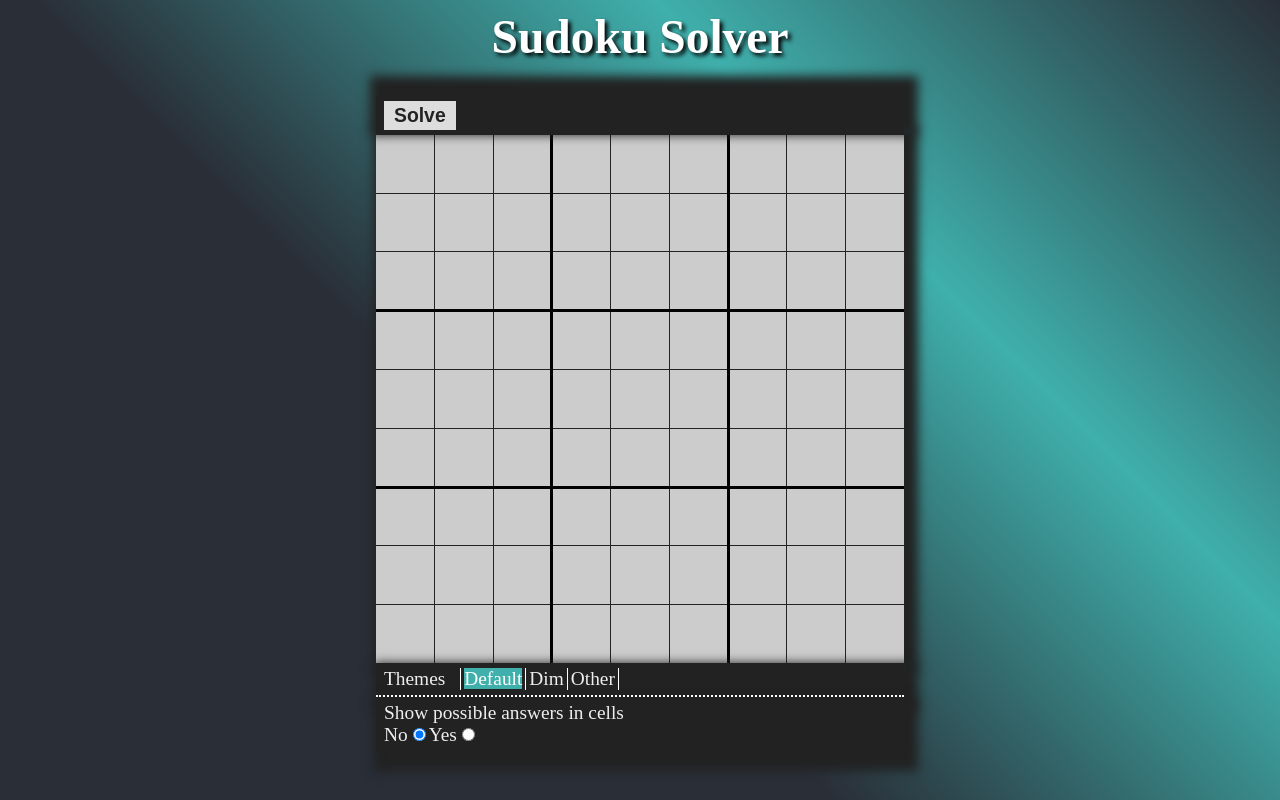
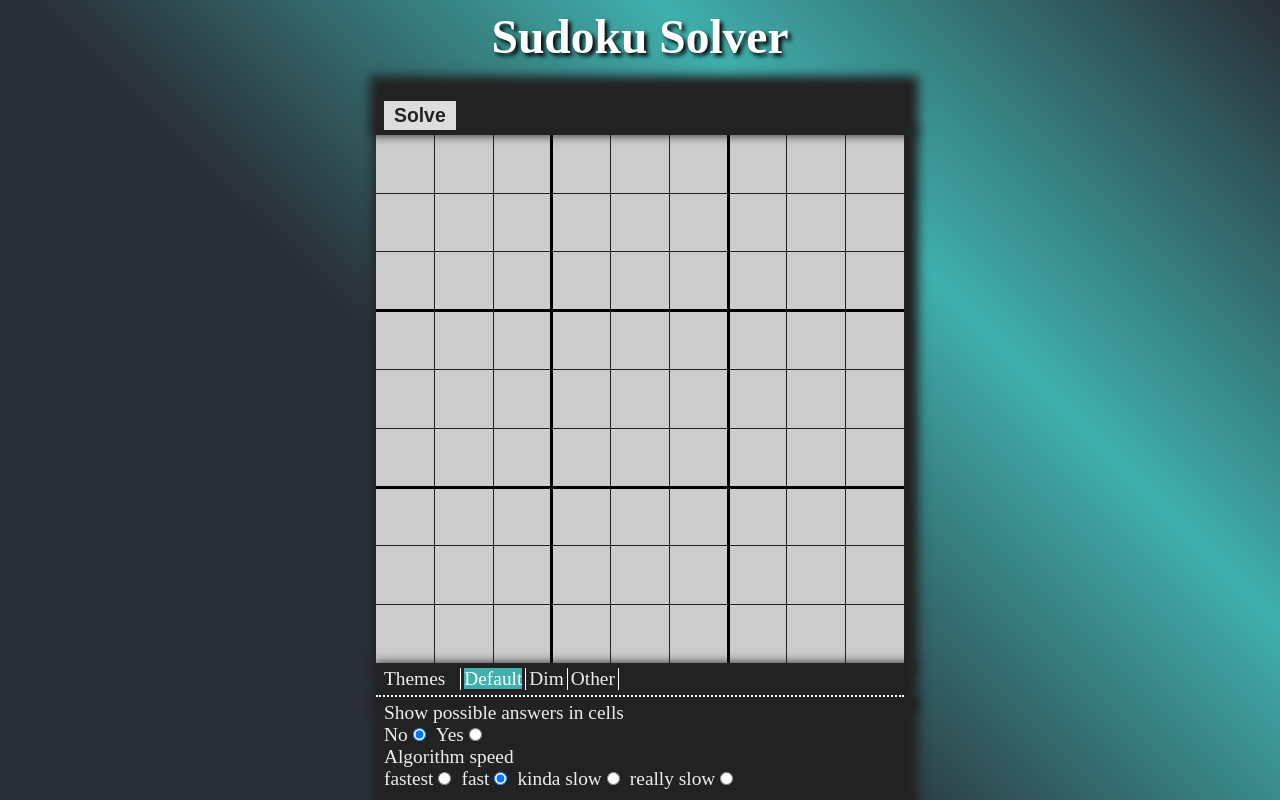
Before and after one commit to AlyxMoon/sudoku-solver, a Vue app: page / in a window 1280 px wide. Built offline with nearby package versions, Linux system fonts and the light colour scheme.

Commit message:
Allow adjusting the speed of running solve algorithm

```diff
--- a/src/components/MenuOptions.vue
+++ b/src/components/MenuOptions.vue
@@ -1,5 +1,6 @@
 <template>
   <div class="options">
+    <div>
       <div>Show possible answers in cells</div>
 
       <label for="showPossibleAnswers-false">No</label>
@@ -17,20 +18,49 @@
         type="radio"
         name="showPossibleAnswers" >
     </div>
+    <div>
+      <div>Algorithm speed</div>
+
+      <template v-for="(_, speed) in solveSpeeds">
+        <label
+          :key="'label-' + speed"
+          :for="'speeds-' + speed"
+        >{{ speed }}</label>
+        <input
+          :key="'input-' + speed"
+          :id="'speeds-' + speed"
+          :value="speed"
+          v-model.lazy="solveSpeed"
+          type="radio"
+          name="speeds" >
+      </template>
+    </div>
+  </div>
 </template>
 
 <script>
-import { mapActions } from 'vuex'
+import { mapActions, mapState } from 'vuex'
 
 export default {
   name: 'MenuOptions',
   computed: {
+    ...mapState({
+      solveSpeeds: state => state.solveSpeeds,
+    }),
     showPossibleAnswers: {
       set (value) {
         this.setOption({ option: 'showPossibleAnswers', value })
       },
       get () {
         return this.$store.state.options.showPossibleAnswers
+      },
+    },
+    solveSpeed: {
+      set (value) {
+        this.setOption({ option: 'solveSpeed', value })
+      },
+      get () {
+        return this.$store.state.options.solveSpeed
       },
     },
   },
@@ -48,5 +78,9 @@ export default {
   position: relative;
   width: 100%;
   z-index: 1;
+
+  input {
+    margin-right: 10px;
+  }
 }
 </style>
--- a/src/vuex/actions.js
+++ b/src/vuex/actions.js
@@ -4,6 +4,11 @@ export const setOption = (context, payload) => {
   if (payload.option === 'theme') {
     if (!context.state.themes.includes(payload.value)) {
       payload.value = 'default'
+    }
+  }
+  if (payload.option === 'solveSpeed') {
+    if (!(payload.value in context.state.solveSpeeds)) {
+      payload.value = 'normal'
     }
   }
 
@@ -89,17 +94,22 @@ export const togglePause = (context) => {
 export const solveByBruteForce = (context) => {
   context.commit('SET_COMPUTED_CELLS', { cells: context.state.cells.slice() })
 
+  let speed = 0
   let cell = 0
   let diff = 1
-  let timer = window.setInterval(() => {
-    if (context.state.pauseAlgorithm) return
+
+  const iteration = () => {
+    if (context.state.pauseAlgorithm) {
+      return window.setTimeout(iteration, 1000)
+    }
+
     while (cell >= 0 && cell < 81 && context.state.cells[cell]) {
       cell += diff
     }
 
     if (cell < 0 || cell >= 81 || context.state.solving === false) {
-      window.clearInterval(timer)
       context.commit('FINISHED_SOLVING')
+      return
     }
 
     let start = context.state.computedCells[cell] || 1
@@ -116,5 +126,10 @@ export const solveByBruteForce = (context) => {
     }
 
     cell += diff
-  }, 20)
+
+    speed = context.state.solveSpeeds[context.state.options.solveSpeed]
+    window.setTimeout(iteration, speed)
+  }
+
+  iteration()
 }
--- a/src/vuex/index.js
+++ b/src/vuex/index.js
@@ -11,10 +11,18 @@ const state = {
   finishedSolving: false,
   pauseAlgorithm: false,
 
+  solveModes: ['brute'],
+  solveSpeeds: {
+    fastest: 0,
+    fast: 30,
+    'kinda slow': 80,
+    'really slow': 1000,
+  },
   themes: ['default', 'dim', 'other'],
   options: {
     showPossibleAnswers: false,
     solveMode: 'brute',
+    solveSpeed: 'fast',
     theme: 'default',
   },
 }
```
Lines whose indentation alone changed are shown as unchanged.
